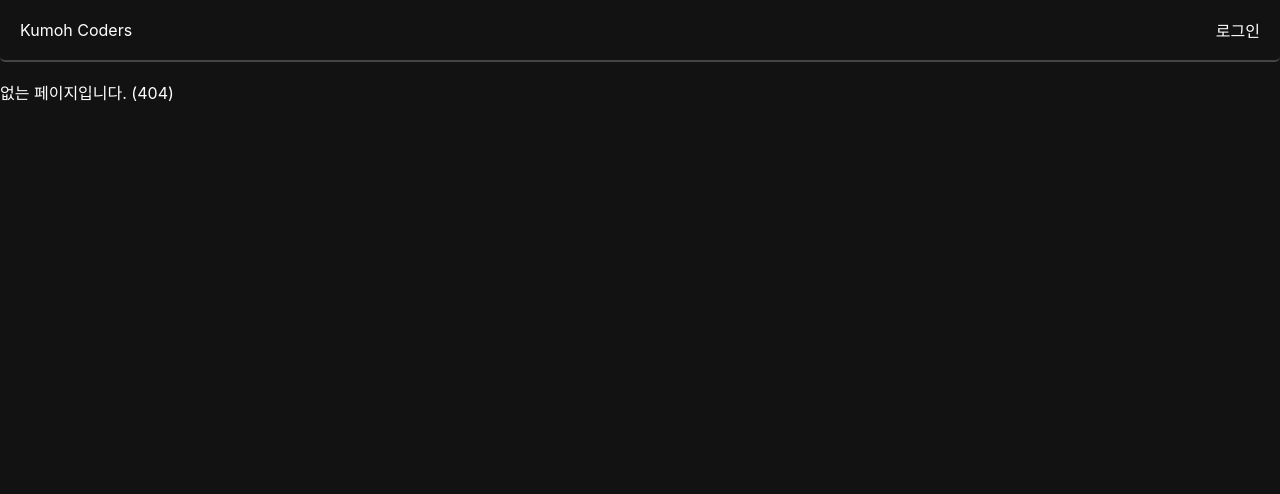
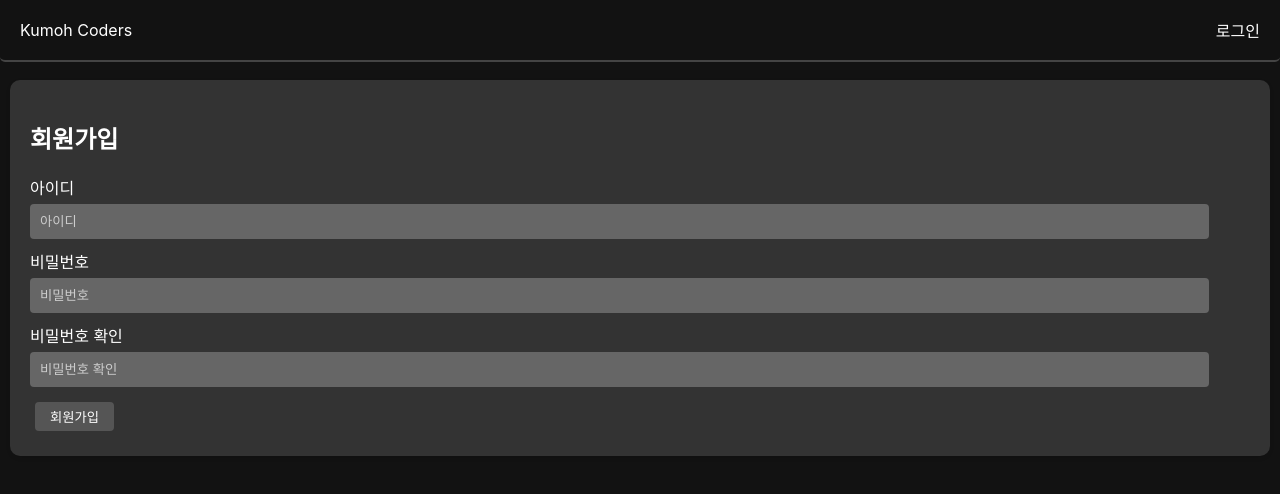
Before and after one commit to Kumoh-Tech/Team2-FrontEnd, a React (Create React App) app: page /register in a window 1280 px wide. Before the commit this address had no page. Shown: the top 494 px of the page. Built offline with nearby package versions, Linux system fonts and the light colour scheme.

Commit message:
:sparkles: Feat: 회원가입 기본기능

```diff
--- a/src/App.js
+++ b/src/App.js
@@ -11,6 +11,7 @@ import Home from './pages/Home.js';
 import Post from './pages/Post.js';
 import PostWrite from './pages/PostWrite.js';
 import Login from './pages/Login.js';
+import Register from './pages/Register.js';
 import { Routes, Route } from 'react-router-dom';
 
 function App() {
@@ -24,6 +25,7 @@ function App() {
           <Route path="/write" element={<PostWrite />} />
           <Route path="/edit/:id" element={<PostWrite />}></Route>
           <Route path="/login" element={<Login />}></Route>
+          <Route path="/register" element={<Register />}></Route>
           <Route path="*" element={<div>없는 페이지입니다. (404)</div>} />
         </Routes>
       </div>
--- a/src/pages/Login.js
+++ b/src/pages/Login.js
@@ -1,8 +1,10 @@
 import React, { useState } from 'react';
+import { Link, useNavigate } from 'react-router-dom';
 
 function Login() {
-    const [email, setEmail] = useState('');
+    const [username, setUsername] = useState('');
     const [password, setPassword] = useState('');
+    const navigate = useNavigate();
 
     const handleLogin = (e) => {
         e.preventDefault();
@@ -17,11 +19,10 @@ function Login() {
             <form onSubmit={handleLogin}>
                 <div>
                     <input
-                        type="email"
-                        value={email}
+                        type="text"
+                        value={username}
                         placeholder='아이디'
-                        onChange={(e) => setEmail(e.target.value)}
-                        required
+                        onChange={(e) => setUsername(e.target.value)}
                     />
                 </div>
                 <div>
@@ -30,11 +31,11 @@ function Login() {
                         value={password}
                         placeholder='비밀번호'
                         onChange={(e) => setPassword(e.target.value)}
-                        required
+
                     />
+                    <button onClick={() => { navigate('/register') }} className='primary-btn'>회원가입</button>
+                    <button className='primary-btn' type="submit">로그인</button>
                 </div>
-                <button className='primary-btn' type="submit">회원가입</button>
-                <button className='primary-btn' type="submit">로그인</button>
             </form>
         </div>
     );
--- /dev/null
+++ b/src/pages/Register.js
@@ -0,0 +1,79 @@
+import React, { useState } from 'react';
+import axios from 'axios';
+import { useNavigate } from 'react-router-dom';
+
+function Register() {
+    const [username, setUsername] = useState('');
+    const [password, setPassword] = useState('');
+    const [confirmPassword, setConfirmPassword] = useState('');
+    const [errorMessage, setErrorMessage] = useState('');
+
+    const navigate = useNavigate();
+
+    const handleSubmit = async (event) => {
+        event.preventDefault();
+
+        // 비밀번호 일치 여부 확인
+        if (password !== confirmPassword) {
+            setErrorMessage('비밀번호가 일치하지 않습니다.');
+            return;
+        }
+
+        try {
+            // 회원가입 데이터를 백엔드로 전송
+            const response = await axios.post('http://localhost:8080/register', {
+                username: username,
+                password: password,
+            });
+
+            if (response.status === 201) {
+                navigate('/');
+            }
+        } catch (error) {
+            setErrorMessage('회원가입 실패: ' + (error.response?.data?.message || error.message));
+        }
+    };
+
+    return (
+
+        <div className="box">
+            <h2>회원가입</h2>
+            <form onSubmit={handleSubmit}>
+                <div>
+                    <label>아이디</label>
+                    <input
+                        type="text"
+                        value={username}
+                        placeholder="아이디"
+                        onChange={(e) => setUsername(e.target.value)}
+                        required
+                    />
+                </div>
+                <div>
+                    <label>비밀번호</label>
+                    <input
+                        type="password"
+                        value={password}
+                        placeholder="비밀번호"
+                        onChange={(e) => setPassword(e.target.value)}
+                        required
+                    />
+                </div>
+                <div>
+                    <label>비밀번호 확인</label>
+                    <input
+                        type="password"
+                        value={confirmPassword}
+                        placeholder="비밀번호 확인"
+                        onChange={(e) => setConfirmPassword(e.target.value)}
+                        required
+                    />
+                </div>
+                {errorMessage && <p style={{ color: 'red' }}>{errorMessage}</p>}
+                <button className='primary-btn' type="submit">회원가입</button>
+            </form>
+        </div>
+    );
+}
+
+export default Register;
```
